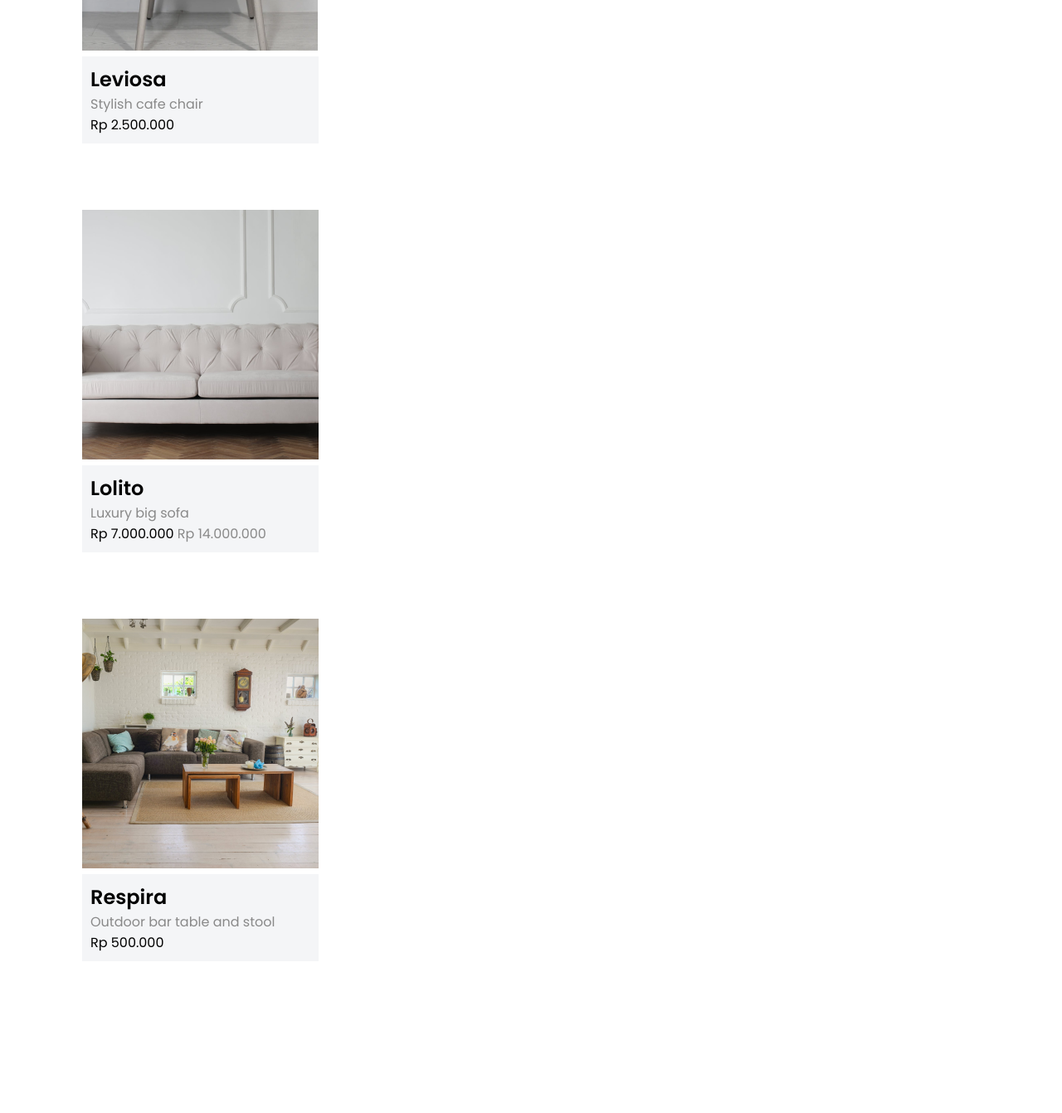
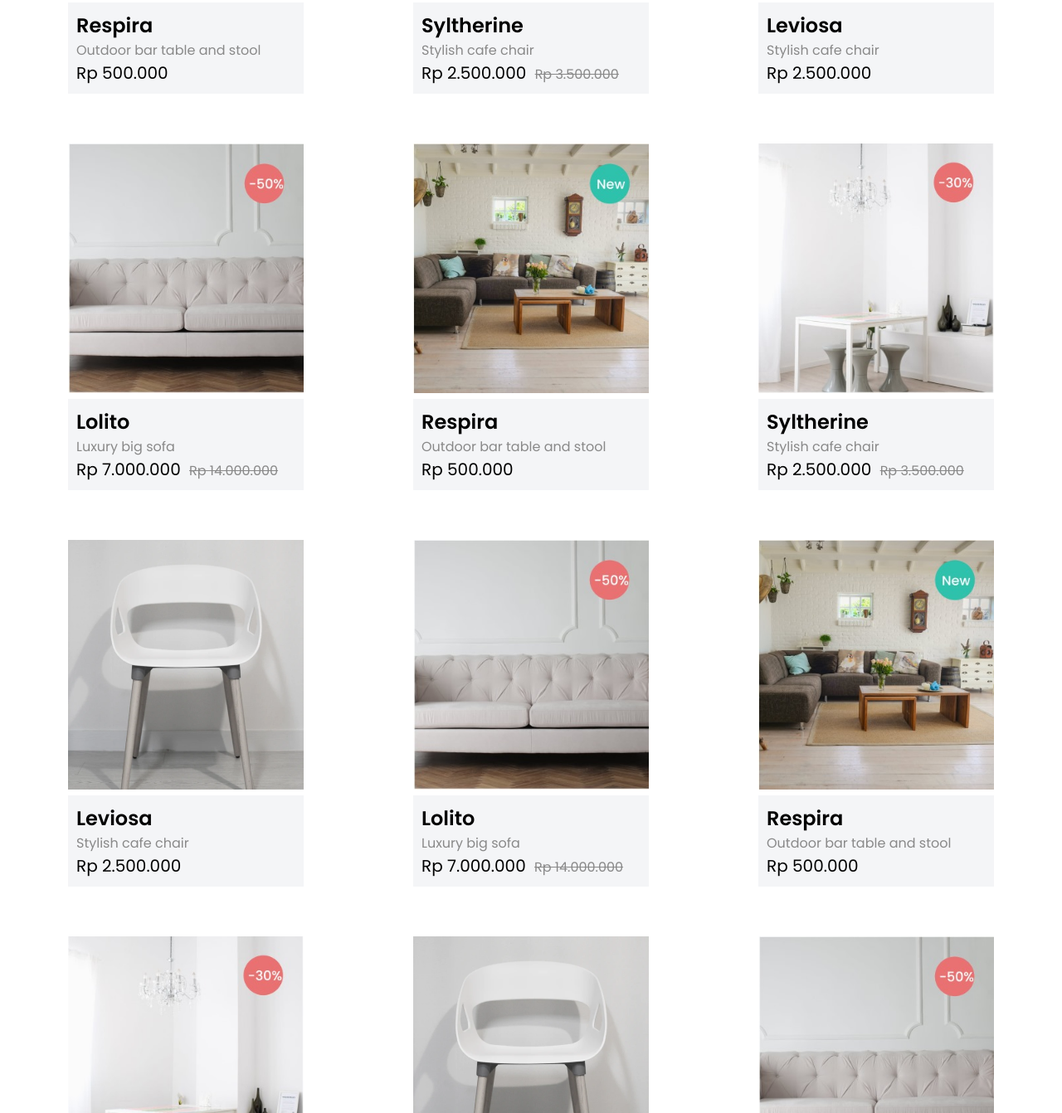
Before and after one commit to lfguimara/Compass-Project, a plain HTML site: page index.html in a window 1280 px wide. Shown: the part 1458-2800 px from the top of the page at 83% size. Before the commit the page ends 2657 px from the top, so only its background shows below. Drawn offline with Linux system fonts and the light colour scheme.

Commit message:
feat: Finalizando o 'Main' do projeto
Onde vai ter a parte de compras do e-comerce

```diff
--- a/css/style.css
+++ b/css/style.css
@@ -139,26 +139,39 @@
 }
 
 
-.produtos {
+#products {
     display: flex;
+    flex-wrap: wrap;
+    justify-content: space-evenly;
 }
 
-.produto {
-    margin: 80px 99px 40px 99px;
+.product{
+    margin: 30px 50px;
 }
 
-.produto .nome-produto {
+.product .product-name {
     font-weight: 600;
     font-size: 24px;
 }
 
-.produto span {
+.product span {
     font-size: 16px;
     color:#898989;
+}
+
+.product .desconto {
+    text-decoration: line-through;
+    font-size: 16px;
+    padding-left: 5px;
+}
+
+.product .price {
+    font-size: 20px;
 }
 
 .backgraund-grey {
     padding: 10px;
     background-color:#F4F5F7;
-    max-width: 285px
+    max-width: 285px;
+    position: sticky;
 }
--- a/index.html
+++ b/index.html
@@ -58,47 +58,150 @@
             </div>
         </div>
 
-        <section id="produtos">
+        <section id="products">
 
-            <section class="produto">
-                <img src="img/image 1.png" alt="Produto">
+            <section class="product">
+                <img src="img/30.jpg" width="284" height="301" alt="Produto">
                 <div class="backgraund-grey">
-                    <p class="nome-produto">Syltherine</p>
+                    <p class="product-name">Syltherine</p>
                     <span>Stylish cafe chair</span>
-                    <p>Rp 2.500.000 <span class="Desconto">Rp 3.500.000</span></p>
+                    <p class="price">Rp 2.500.000 <span class="desconto">Rp 3.500.000</span></p>
                 </div>
             </section>
 
-            <section class="produto">
+            <section class="product">
                 <img src="img/image 2.png" alt="Produto">
                 <div class="backgraund-grey">
-                    <p class="nome-produto">Leviosa</p>
+                    <p class="product-name">Leviosa</p>
                     <span>Stylish cafe chair</span>
-                    <p>Rp 2.500.000</p>
+                    <p class="price">Rp 2.500.000</p>
                 </div>
             </section>
 
-            <section class="produto">
-
-                <img src="img/image 3.png" alt="Produto">
-
+            <section class="product">
+                <img src="img/50.jpg" width="284" height="301" alt="Produto">
                 <div class="backgraund-grey">
-                    <p class="nome-produto">Lolito</p>
+                    <p class="product-name">Lolito</p>
                     <span>Luxury big sofa</span>
-                    <p>Rp 7.000.000 <span class="Desconto">Rp 14.000.000</span></p>
+                    <p class="price">Rp 7.000.000 <span class="desconto">Rp 14.000.000</span></p>
                 </div>
-
             </section>
 
-            <section class="produto">
-                <img src="img/image 4.png" alt="Produto">
+            <section class="product">
+                <img src="img/new.jpg" width="284" height="301" alt="Produto">
+                <div class="backgraund-grey">
+                    <p class="product-name">Respira</p>
+                    <span>Outdoor bar table and stool</span>
+                    <p class="price">Rp 500.000</p>
+                </div>
+            </section>
 
+            <section class="product">
+                <img src="img/30.jpg" width="284" height="301" alt="Produto">
                 <div class="backgraund-grey">
-                    <p class="nome-produto">Respira</p>
+                    <p class="product-name">Syltherine</p>
+                    <span>Stylish cafe chair</span>
+                    <p class="price">Rp 2.500.000 <span class="desconto">Rp 3.500.000</span></p>
+                </div>
+            </section>
+
+            <section class="product">
+                <img src="img/image 2.png" alt="Produto">
+                <div class="backgraund-grey">
+                    <p class="product-name">Leviosa</p>
+                    <span>Stylish cafe chair</span>
+                    <p class="price">Rp 2.500.000</p>
+                </div>
+            </section>
+
+            <section class="product">
+                <img src="img/50.jpg" width="284" height="301" alt="Produto">
+                <div class="backgraund-grey">
+                    <p class="product-name">Lolito</p>
+                    <span>Luxury big sofa</span>
+                    <p class="price">Rp 7.000.000 <span class="desconto">Rp 14.000.000</span></p>
+                </div>
+            </section>
+
+            <section class="product">
+                <img src="img/new.jpg" width="284" height="301" alt="Produto">
+                <div class="backgraund-grey">
+                    <p class="product-name">Respira</p>
                     <span>Outdoor bar table and stool</span>
-                    <p>Rp 500.000</p>
+                    <p class="price">Rp 500.000</p>
                 </div>
+            </section>
 
+            <section class="product">
+                <img src="img/30.jpg" width="284" height="301" alt="Produto">
+                <div class="backgraund-grey">
+                    <p class="product-name">Syltherine</p>
+                    <span>Stylish cafe chair</span>
+                    <p class="price">Rp 2.500.000 <span class="desconto">Rp 3.500.000</span></p>
+                </div>
+            </section>
+
+            <section class="product">
+                <img src="img/image 2.png" alt="Produto">
+                <div class="backgraund-grey">
+                    <p class="product-name">Leviosa</p>
+                    <span>Stylish cafe chair</span>
+                    <p class="price">Rp 2.500.000</p>
+                </div>
+            </section>
+
+            <section class="product">
+                <img src="img/50.jpg" width="284" height="301" alt="Produto">
+                <div class="backgraund-grey">
+                    <p class="product-name">Lolito</p>
+                    <span>Luxury big sofa</span>
+                    <p class="price">Rp 7.000.000 <span class="desconto">Rp 14.000.000</span></p>
+                </div>
+            </section>
+
+            <section class="product">
+                <img src="img/new.jpg" width="284" height="301" alt="Produto">
+                <div class="backgraund-grey">
+                    <p class="product-name">Respira</p>
+                    <span>Outdoor bar table and stool</span>
+                    <p class="price">Rp 500.000</p>
+                </div>
+            </section>
+
+            <section class="product">
+                <img src="img/30.jpg" width="284" height="301" alt="Produto">
+                <div class="backgraund-grey">
+                    <p class="product-name">Syltherine</p>
+                    <span>Stylish cafe chair</span>
+                    <p class="price">Rp 2.500.000 <span class="desconto">Rp 3.500.000</span></p>
+                </div>
+            </section>
+
+            <section class="product">
+                <img src="img/image 2.png" alt="Produto">
+                <div class="backgraund-grey">
+                    <p class="product-name">Leviosa</p>
+                    <span>Stylish cafe chair</span>
+                    <p class="price">Rp 2.500.000</p>
+                </div>
+            </section>
+
+            <section class="product">
+                <img src="img/50.jpg" width="284" height="301" alt="Produto">
+                <div class="backgraund-grey">
+                    <p class="product-name">Lolito</p>
+                    <span>Luxury big sofa</span>
+                    <p class="price">Rp 7.000.000 <span class="desconto">Rp 14.000.000</span></p>
+                </div>
+            </section>
+
+            <section class="product">
+                <img src="img/new.jpg" width="284" height="301" alt="Produto">
+                <div class="backgraund-grey">
+                    <p class="product-name">Respira</p>
+                    <span>Outdoor bar table and stool</span>
+                    <p class="price">Rp 500.000</p>
+                </div>
             </section>
 
         </section>
```
Also changed, not shown: img/30.jpg (added), img/50.jpg (added), img/new.jpg (added).
